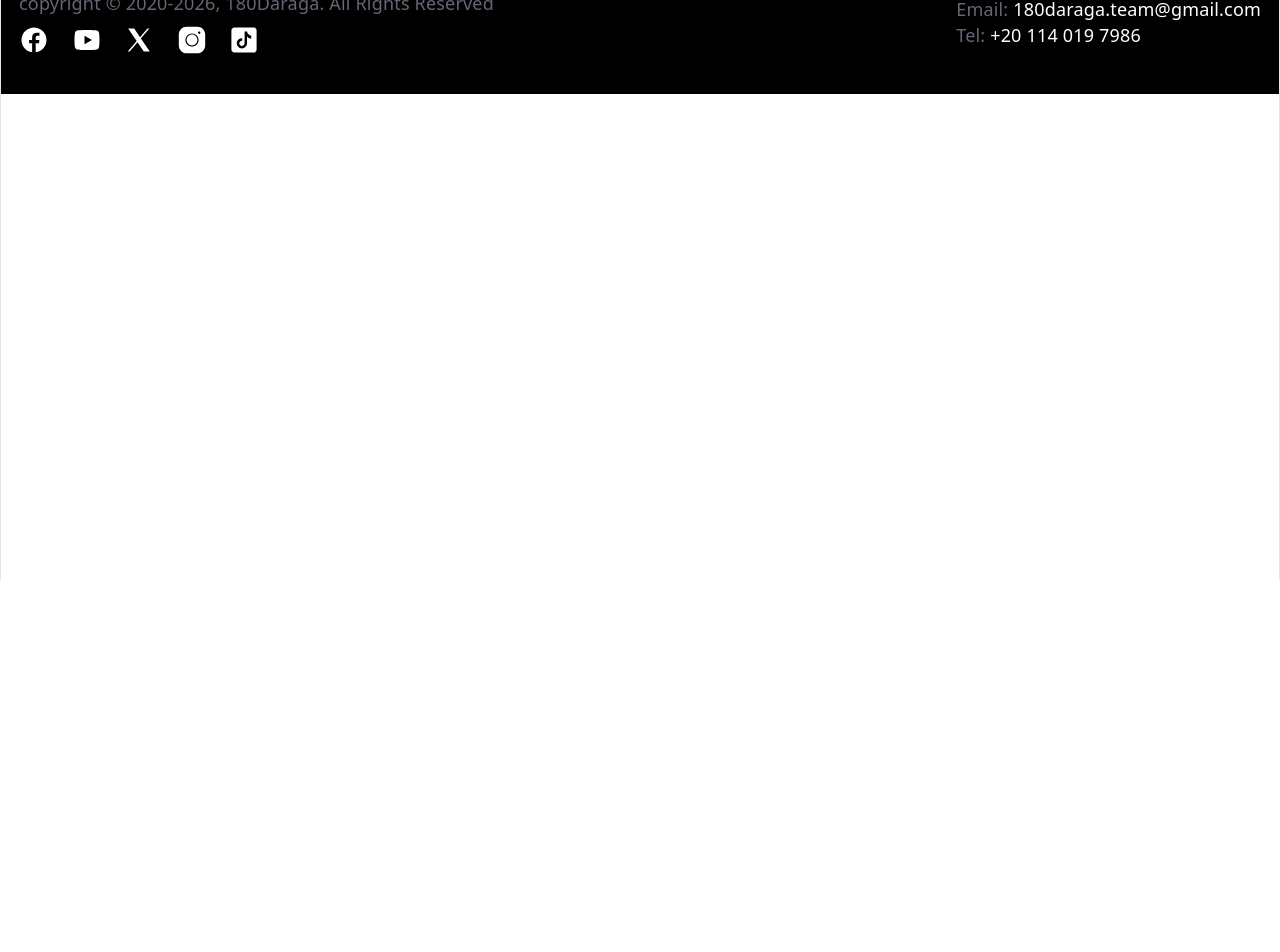
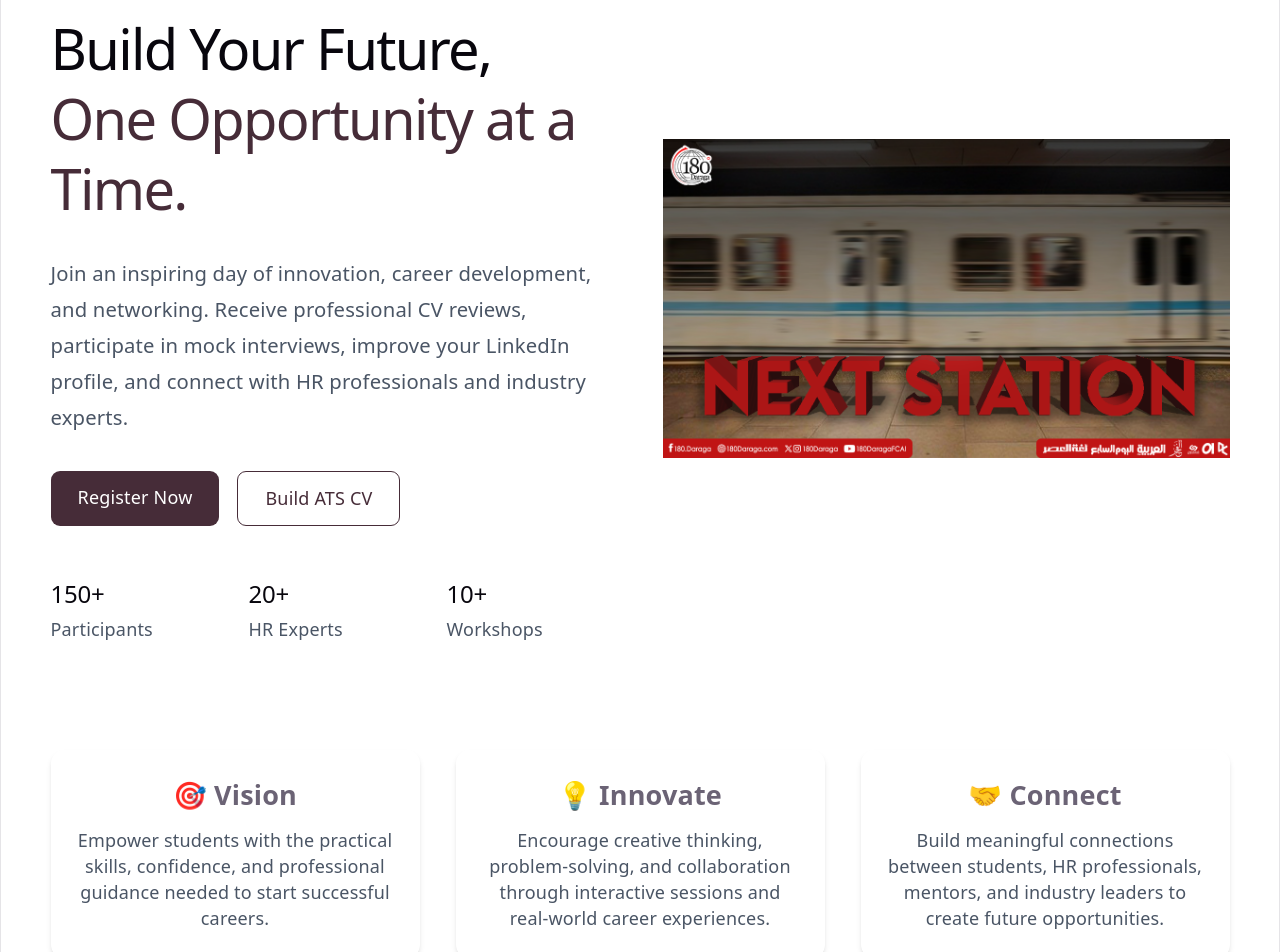
Before and after one commit to MostafaGadallah/ideathon, a React (Vite) app: page / in a window 1280 px wide. Shown: the part 220-1172 px from the top of the page. Before the commit the page ends 800 px from the top, so only its background shows below. Built offline with nearby package versions, Linux system fonts and the light colour scheme.

Commit message:
upload header

```diff
--- a/src/Header.jsx
+++ b/src/Header.jsx
@@ -1,11 +1,106 @@
-import Headerimg from './assets/next_station.png'
+import Headerimg from "./assets/next_station.png";
+
 function Header() {
+  return (
+    <section className="max-w-7xl mx-auto px-6 py-16">
+      <div className="grid md:grid-cols-2 gap-10 items-center">
 
-    return (
-        <>
-            heloo
-        </>
-    )
+        {/* Left Side */}
+        <div className="text-left">
+          <span className="bg-[#462c38] text-white px-4 py-2 rounded-full text-sm">
+            Ideathon 2026
+          </span>
+
+          <h1 className="text-5xl font-bold mt-6 leading-tight">
+            Build Your Future,
+            <br />
+            <span className="text-[#462c38]">
+              One Opportunity at a Time.
+            </span>
+          </h1>
+
+          <p className="text-gray-600 mt-6 text-lg leading-8">
+            Join an inspiring day of innovation, career development, and
+            networking. Receive professional CV reviews, participate in mock
+            interviews, improve your LinkedIn profile, and connect with HR
+            professionals and industry experts.
+          </p>
+
+          <div className="flex gap-4 mt-8">
+            <a
+              href="/registration"
+              className="bg-[#462c38] text-white px-6 py-3 rounded-lg hover:opacity-90 transition"
+            >
+              Register Now
+            </a>
+
+            <a
+              href="/ats-cv-builder"
+              className="border border-[#462c38] text-[#462c38] px-6 py-3 rounded-lg hover:bg-[#462c38] hover:text-white transition"
+            >
+              Build ATS CV
+            </a>
+          </div>
+
+          <div className="grid grid-cols-3 gap-6 mt-12">
+            <div>
+              <h2 className="text-3xl font-bold text-[#462c38]">150+</h2>
+              <p className="text-gray-600">Participants</p>
+            </div>
+
+            <div>
+              <h2 className="text-3xl font-bold text-[#462c38]">20+</h2>
+              <p className="text-gray-600">HR Experts</p>
+            </div>
+
+            <div>
+              <h2 className="text-3xl font-bold text-[#462c38]">10+</h2>
+              <p className="text-gray-600">Workshops</p>
+            </div>
+          </div>
+        </div>
+
+        {/* Right Side */}
+        <div className="flex justify-center">
+          <img
+            src={Headerimg}
+            alt="Ideathon"
+            className="w-full max-w-lg"
+          />
+        </div>
+
+      </div>
+
+      {/* Vision Section */}
+      <div className="mt-24 grid md:grid-cols-3 gap-8">
+
+        <div className="shadow-md rounded-xl p-6">
+          <h3 className="text-2xl font-bold mb-3">🎯 Vision</h3>
+          <p className="text-gray-600">
+            Empower students with the practical skills, confidence, and
+            professional guidance needed to start successful careers.
+          </p>
+        </div>
+
+        <div className="shadow-md rounded-xl p-6">
+          <h3 className="text-2xl font-bold mb-3">💡 Innovate</h3>
+          <p className="text-gray-600">
+            Encourage creative thinking, problem-solving, and collaboration
+            through interactive sessions and real-world career experiences.
+          </p>
+        </div>
+
+        <div className="shadow-md rounded-xl p-6">
+          <h3 className="text-2xl font-bold mb-3">🤝 Connect</h3>
+          <p className="text-gray-600">
+            Build meaningful connections between students, HR professionals,
+            mentors, and industry leaders to create future opportunities.
+          </p>
+        </div>
+
+      </div>
+    </section>
+  );
 }
 
-export default Header
+export default Header;
```
